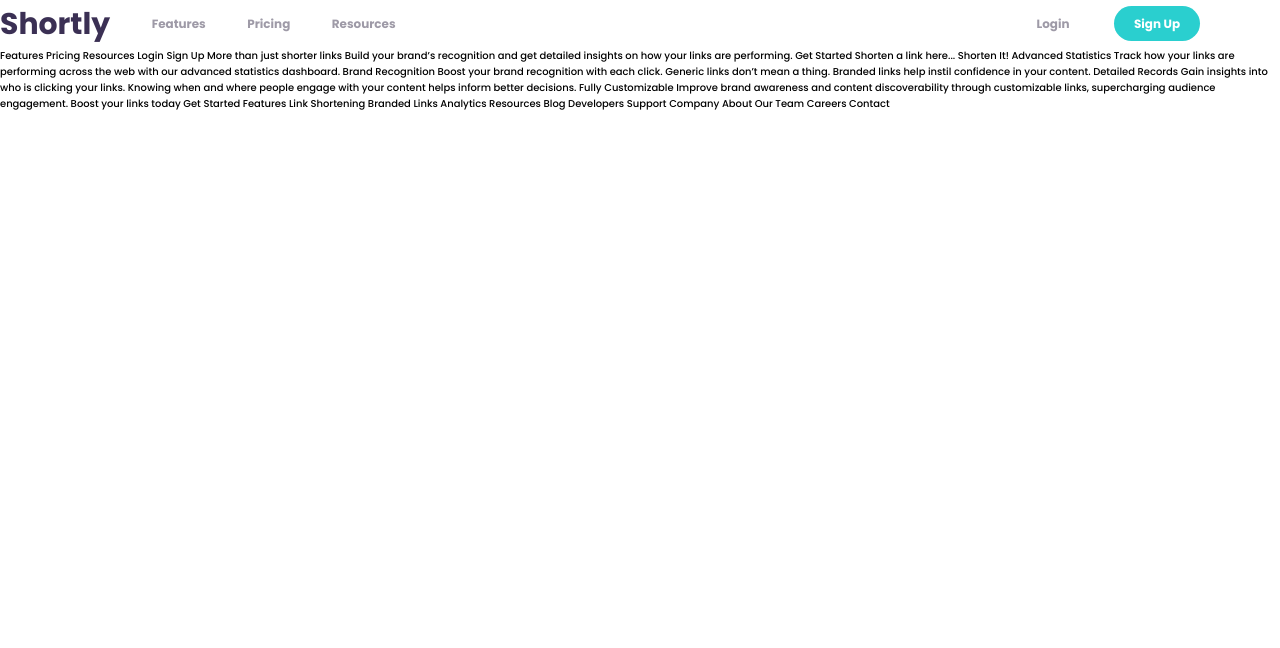
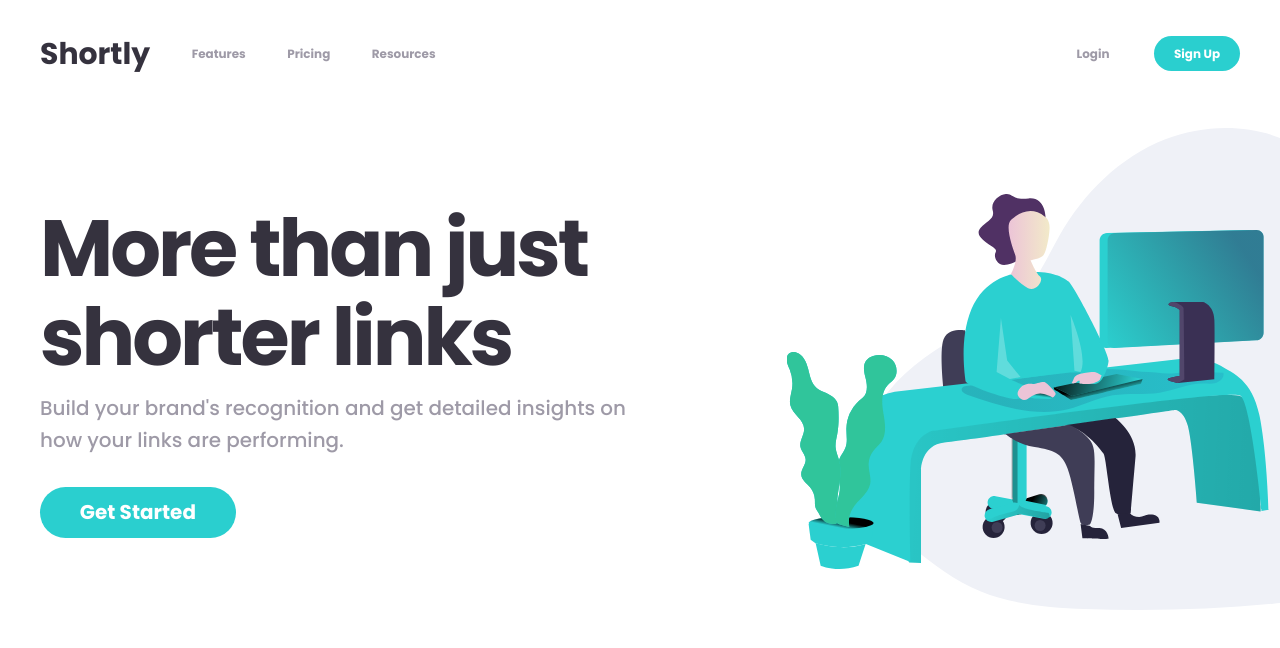
Before and after one commit to okcomputer93/url-shortening, a Vue app: page / in a window 1280 px wide. Shown: the top 648 px of the page. Built offline with nearby package versions, Linux system fonts and the light colour scheme.

Commit message:
Define main section

```diff
--- a/public/index.html
+++ b/public/index.html
@@ -16,20 +16,5 @@
             >
         </noscript>
         <div id="app"></div>
-        <!-- built files will be auto injected -->
-
-        Features Pricing Resources Login Sign Up More than just shorter links
-        Build your brand’s recognition and get detailed insights on how your
-        links are performing. Get Started Shorten a link here... Shorten It!
-        Advanced Statistics Track how your links are performing across the web
-        with our advanced statistics dashboard. Brand Recognition Boost your
-        brand recognition with each click. Generic links don’t mean a thing.
-        Branded links help instil confidence in your content. Detailed Records
-        Gain insights into who is clicking your links. Knowing when and where
-        people engage with your content helps inform better decisions. Fully
-        Customizable Improve brand awareness and content discoverability through
-        customizable links, supercharging audience engagement. Boost your links
-        today Get Started Features Link Shortening Branded Links Analytics
-        Resources Blog Developers Support Company About Our Team Careers Contact
     </body>
 </html>
--- a/src/App.vue
+++ b/src/App.vue
@@ -1,11 +1,30 @@
 <template>
     <div id="app">
         <the-header></the-header>
+        <main class="main">
+            <div class="main__column--left">
+                <h2 class="main__title">More than just shorter links</h2>
+                <p class="main__subtitle">
+                    Build your brand's recognition and get detailed insights on
+                    how your links are performing.
+                </p>
+                <the-button styles="lg-rounded" href="#"
+                    >Get Started</the-button
+                >
+            </div>
+            <div class="main__column--right">
+                <img
+                    class="main__image"
+                    src="@/assets/images/illustration-working.svg"
+                    alt="Person in desk"
+                />
+            </div>
+        </main>
     </div>
 </template>
 
 <script>
-// import TheButton from "./components/elements/TheButton.vue";
+import TheButton from "./components/elements/TheButton.vue";
 // import SocialIcon from "./components/elements/SocialIcon.vue";
 import TheHeader from "./components/layouts/TheHeader.vue";
 export default {
@@ -14,8 +33,45 @@
         // TheButton,
         // SocialIcon,
         TheHeader,
+        TheButton,
     },
 };
 </script>
 
-<style lang="scss" scoped></style>
+<style lang="scss">
+.main {
+    max-width: $max-width;
+    margin: 2rem auto;
+    display: flex;
+    justify-content: space-between;
+    align-items: center;
+
+    &__title {
+        font-size: 8rem;
+        line-height: 9rem;
+        font-weight: 700;
+        color: $dark-blue;
+        letter-spacing: -3px;
+    }
+
+    &__subtitle {
+        font-weight: 400;
+        font-size: 2rem;
+        color: $neutral-violet;
+        padding: 1rem 0 3rem;
+    }
+
+    &__column--left {
+        flex: 2;
+    }
+    &__column--right {
+        flex: 1;
+        width: 50%;
+    }
+
+    &__image {
+        display: inline-block;
+        transform: translateX(20%);
+    }
+}
+</style>
--- a/src/assets/styles/base/_base.scss
+++ b/src/assets/styles/base/_base.scss
@@ -11,10 +11,12 @@
 html {
     box-sizing: border-box;
     font-size: 62.3%; // 10px
+    overflow: auto;
 }
 
 body {
     font-family: "Poppins", sans-serif;
     font-weight: 400;
     line-height: 1.6;
+    overflow: hidden;
 }
--- a/src/components/elements/TheLogo.vue
+++ b/src/components/elements/TheLogo.vue
@@ -1,19 +1,18 @@
 <template>
-    <a class="logo__link" href="/">
-        <h1 class="logo__title">Shortly</h1>
-    </a>
+    <h1 class="logo__title">
+        <a class="logo__link" href="/">Shortly</a>
+    </h1>
 </template>
 
 <style lang="scss">
 .logo {
-    &__link {
-        text-decoration: none;
-    }
-
     &__title {
-        color: $primary-dark;
         font-size: 3rem;
         font-weight: 700;
     }
+    &__link {
+        text-decoration: none;
+        color: $dark-blue;
+    }
 }
 </style>
```
